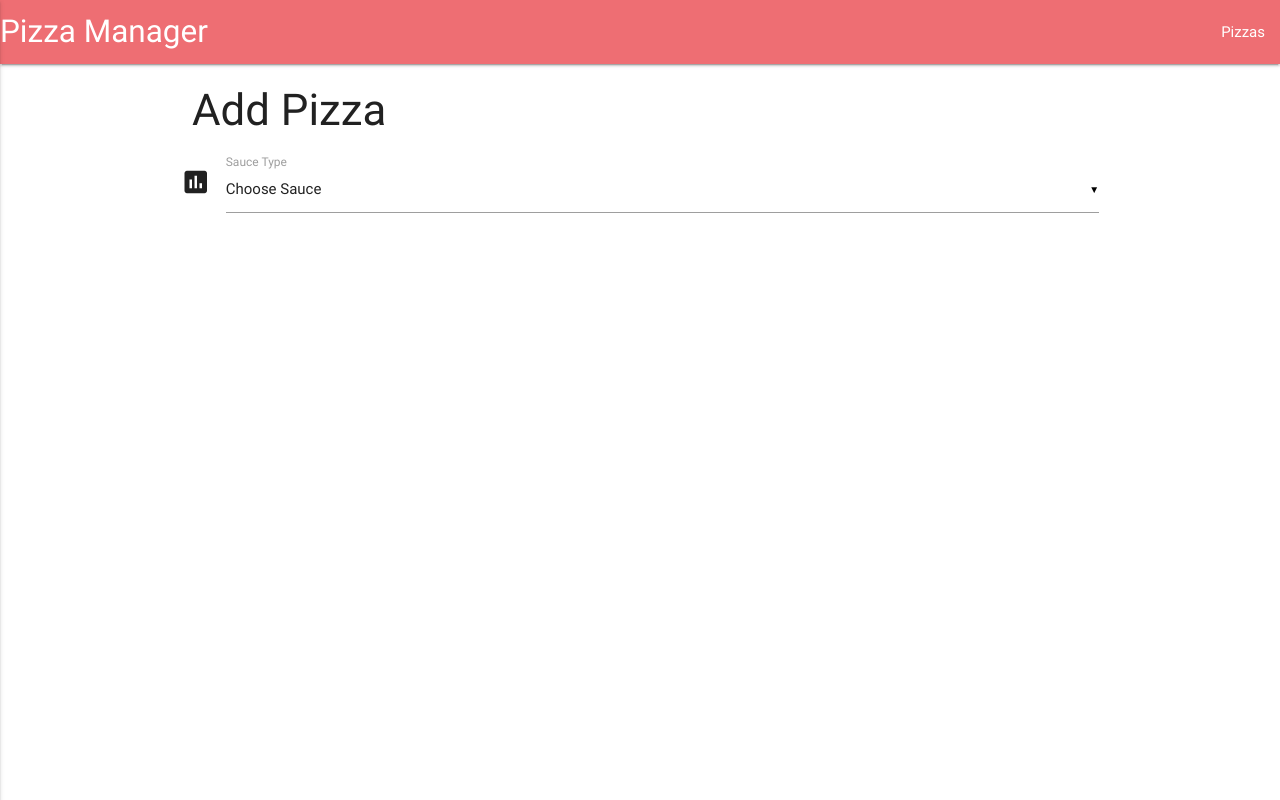
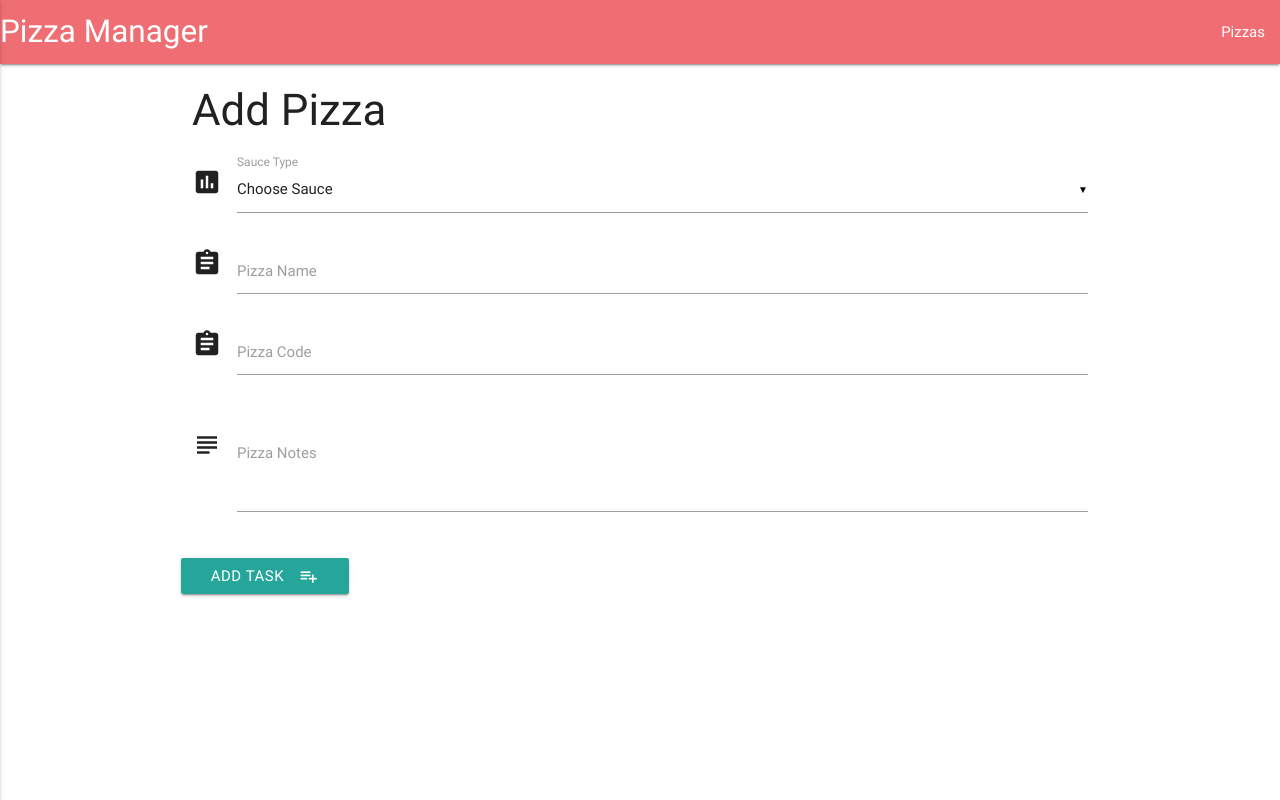
Before and after one commit to kennedydmb/pizza-database-project, a Flask app: template templates/addpizza.html in a window 1280 px wide. Run offline with Flask 2, Linux system fonts and the light colour scheme; the template is opened without the code that fills it, so the values that code supplies are empty; some libraries are stand-ins or nearby versions.

Commit message:
Added pizza code, and pizza notes fields to form

```diff
--- a/templates/addpizza.html
+++ b/templates/addpizza.html
@@ -1,21 +1,41 @@
 {% extends 'base.html' %} {% block content %}
 <h3>Add Pizza</h3>
 <div class="row">
-    <form action="{{ url_for('insert_pizza') }}" method="POST"  class="col s12">
+    <form action="{{ url_for('insert_pizza') }}" method="POST" class="col s12">
         <div class="row">
-            <div class="row">
-                <div class="input-field col s12">
-                    <i class="material-icons prefix">poll</i>
-                    <select id="ingredients" name="sauces">
+            <div class="input-field col s12">
+                <i class="material-icons prefix">poll</i>
+                <select id="ingredients" name="sauce_type">
                   <option value="" disabled selected>Choose Sauce</option>
                   {% for s in sauce.sauce %}
                       <option value="{{s}}">{{s.capitalize()}}</option>
                   {% endfor %}
                 </select>
-                    <label>Sauce Type</label>
-                </div>
+                <label>Sauce Type</label>
             </div>
-
+            <div class="input-field col s12">
+                <i class="material-icons prefix">assignment</i>
+                <input id="pizza_name" name="pizza_name" type="text">
+                <label for="icon_prefix">Pizza Name</label>
+            </div>
+            <div class="input-field col s12">
+                <i class="material-icons prefix">assignment</i>
+                <input id="pizza_code" name="pizza_code" type="text">
+                <label for="icon_prefix">Pizza Code</label>
+            </div>
+        </div>
+        <div class="row">
+            <div class="input-field col s12">
+                <i class="material-icons prefix">subject</i>
+                <textarea name="pizza_description" id="pizza_description" class="materialize-textarea"></textarea>
+                <label for="icon_telephone">Pizza Notes</label>
+            </div>
+        </div>
+        <div class="row">
+            <button class="btn waves-effect waves-light" type="submit" name="action">Add Task
+                <i class="material-icons right">playlist_add</i>
+             </button>
+        </div>
     </form>
 </div>
 
```
